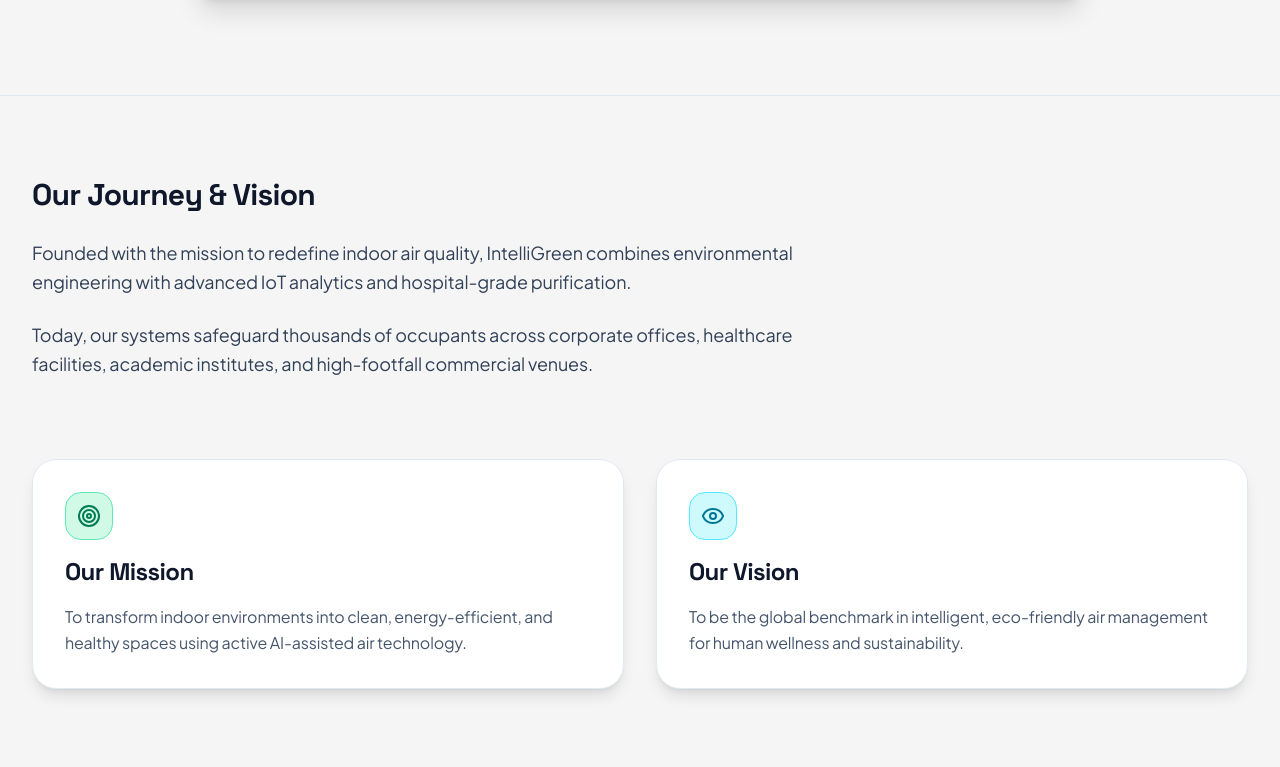
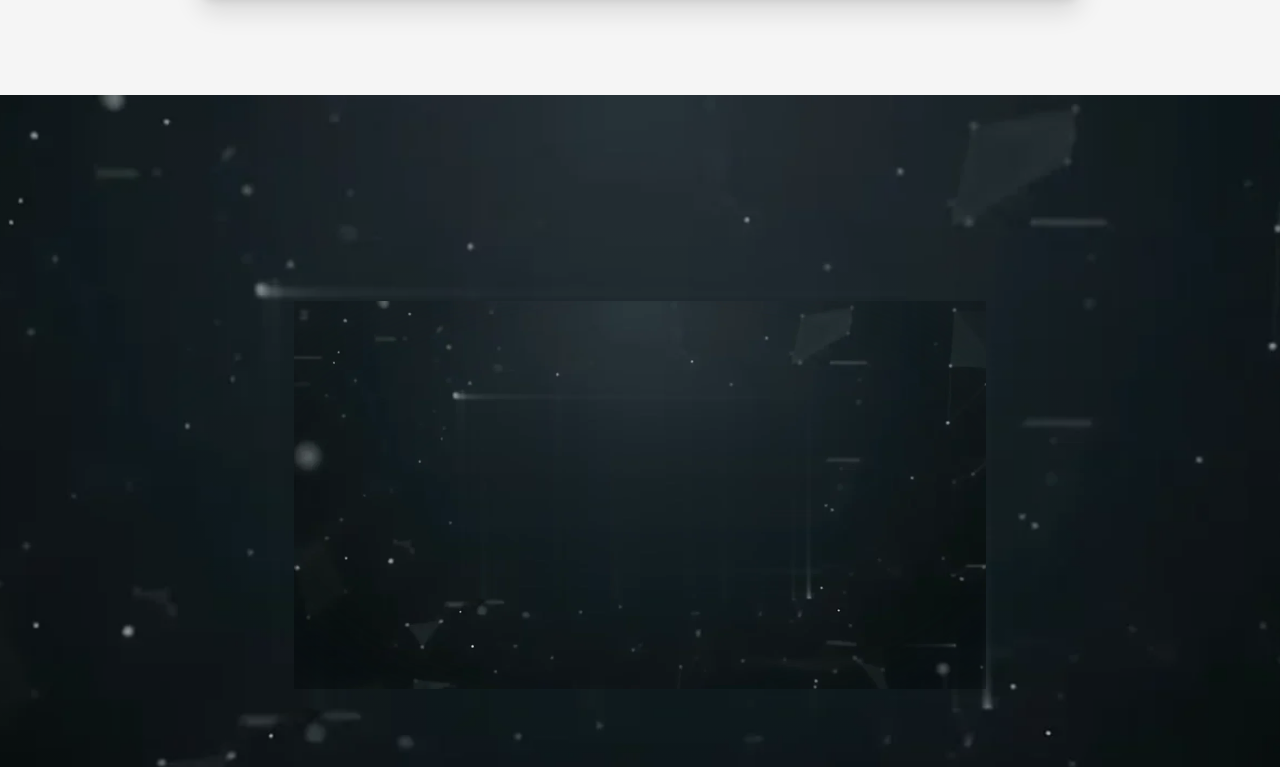
Before and after one commit to Shikhar2106-ctrl/ReimagineIGT, a React (Vite) app in the folder IGTF/: page /about in a window 1280 px wide. Shown: the part 757-1524 px from the top of the page. Built offline with nearby package versions, Linux system fonts and the light colour scheme.

Commit message:
feat(about): move zoomed-out blueprint-to-fresh-air section to About page with seamless outer-space backdrop

```diff
--- a/IGTF/src/components/sections/BlueprintToFreshAirSection.jsx
+++ b/IGTF/src/components/sections/BlueprintToFreshAirSection.jsx
@@ -139,15 +139,40 @@ export default function BlueprintToFreshAirSection() {
     <section
       ref={sectionRef}
       id="blueprint-to-fresh-air"
-      className="relative w-full h-[420vh] bg-[#0b1015] select-none"
+      className="relative w-full h-[420vh] bg-[#0a0f13] select-none"
     >
-      <div className="sticky top-0 left-0 w-full h-screen overflow-hidden bg-[#0b1015] flex items-center justify-center">
-        <canvas
-          ref={canvasRef}
-          width={1280}
-          height={720}
-          className="w-full h-full object-contain sm:object-cover block"
+      <div
+        className="sticky top-0 left-0 w-full h-screen overflow-hidden flex items-center justify-center"
+        style={{
+          background:
+            'radial-gradient(ellipse 75% 70% at 50% 50%, #131b21 0%, #0d1318 48%, #080c10 100%)',
+        }}
+      >
+        {/* Seamless Full-Screen Black Outer-Space Backdrop Matching the 3D Render Space */}
+        <img
+          src={getAssetUrl('/images/blueprint-scroll/frame-000.webp')}
+          alt=""
+          aria-hidden="true"
+          className="pointer-events-none absolute inset-0 w-full h-full object-cover opacity-90"
         />
+
+        {/* Zoomed-Out Product Canvas Feathered Seamlessly Into the Outer-Space Background */}
+        <div
+          className="relative z-10 w-[86%] sm:w-[68%] lg:w-[54%] max-w-[780px] aspect-video flex items-center justify-center"
+          style={{
+            WebkitMaskImage:
+              'radial-gradient(ellipse 84% 82% at 50% 50%, #000 60%, rgba(0,0,0,0.65) 78%, transparent 100%)',
+            maskImage:
+              'radial-gradient(ellipse 84% 82% at 50% 50%, #000 60%, rgba(0,0,0,0.65) 78%, transparent 100%)',
+          }}
+        >
+          <canvas
+            ref={canvasRef}
+            width={1280}
+            height={720}
+            className="w-full h-full object-contain block"
+          />
+        </div>
       </div>
     </section>
   );
--- a/IGTF/src/pages/About.jsx
+++ b/IGTF/src/pages/About.jsx
@@ -1,6 +1,7 @@
 import React from 'react';
 import SEO from '../components/common/SEO';
 import AboutHeroSection from '../components/sections/AboutHeroSection';
+import BlueprintToFreshAirSection from '../components/sections/BlueprintToFreshAirSection';
 import OurStorySection from '../components/sections/OurStorySection';
 import CoreValuesSection from '../components/sections/CoreValuesSection';
 import TimelineSection from '../components/sections/TimelineSection';
@@ -15,6 +16,7 @@ export default function About() {
         keywords="About IntelliGreen, CleanTech company, environmental engineering, clean air vision, leadership team"
       />
       <AboutHeroSection />
+      <BlueprintToFreshAirSection />
       <OurStorySection />
       <CoreValuesSection />
       <TimelineSection />
--- a/IGTF/src/pages/Home.jsx
+++ b/IGTF/src/pages/Home.jsx
@@ -1,7 +1,6 @@
 import React from 'react';
 import SEO from '../components/common/SEO';
 import HeroSection from '../components/sections/HeroSection';
-import BlueprintToFreshAirSection from '../components/sections/BlueprintToFreshAirSection';
 import UrbanAirRealitySection from '../components/sections/UrbanAirRealitySection';
 import InteriorAnatomySection from '../components/sections/InteriorAnatomySection';
 import LatestCarouselSection from '../components/sections/LatestCarouselSection';
@@ -19,9 +18,6 @@ export default function Home() {
 
       {/* Hero section */}
       <HeroSection />
-
-      {/* Scroll-Driven 3D Blueprint -> Solid Product -> Dirty Air Filtration -> Fresh Air Output */}
-      <BlueprintToFreshAirSection />
 
       {/* Modern Urban Air Reality Comparison (Smog Infiltration vs Positive Pressure) */}
       <ScrollReveal>
```
